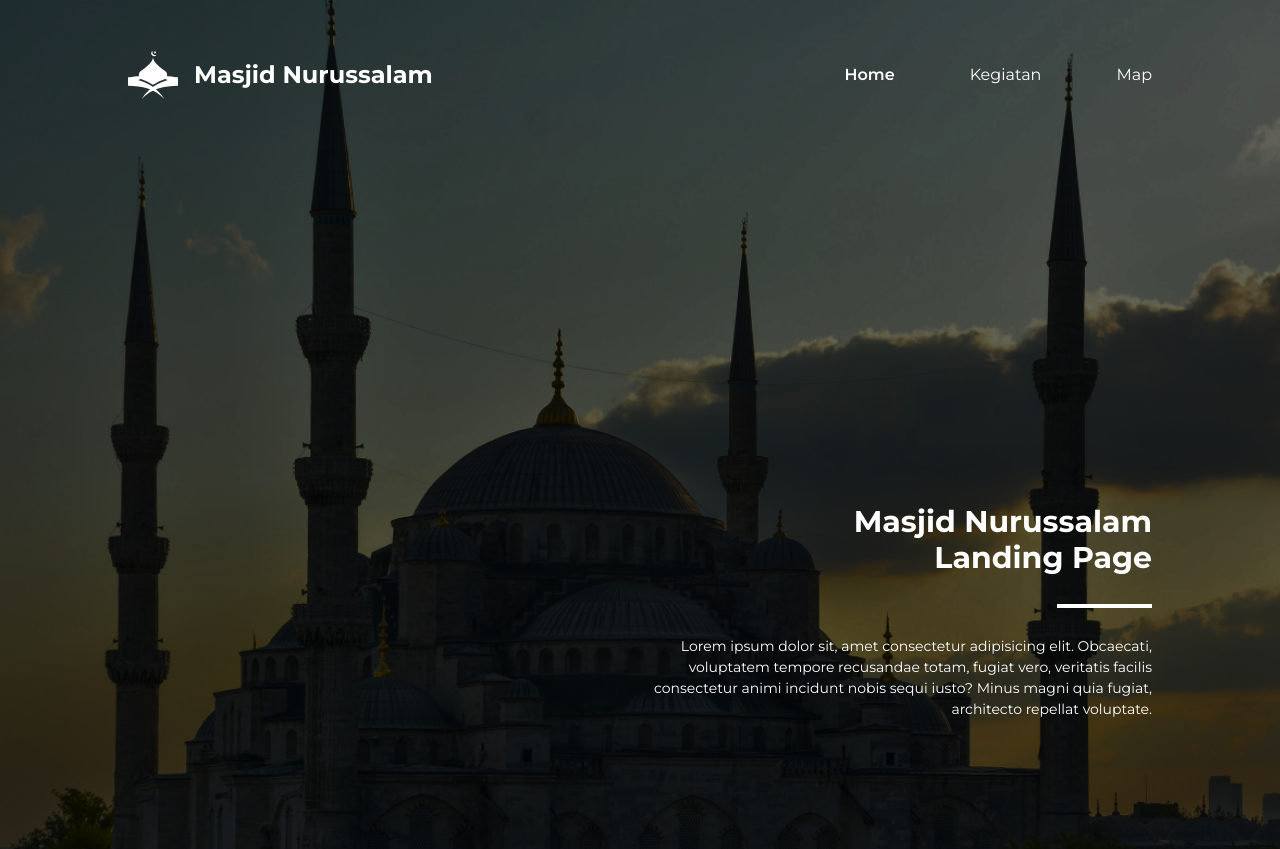
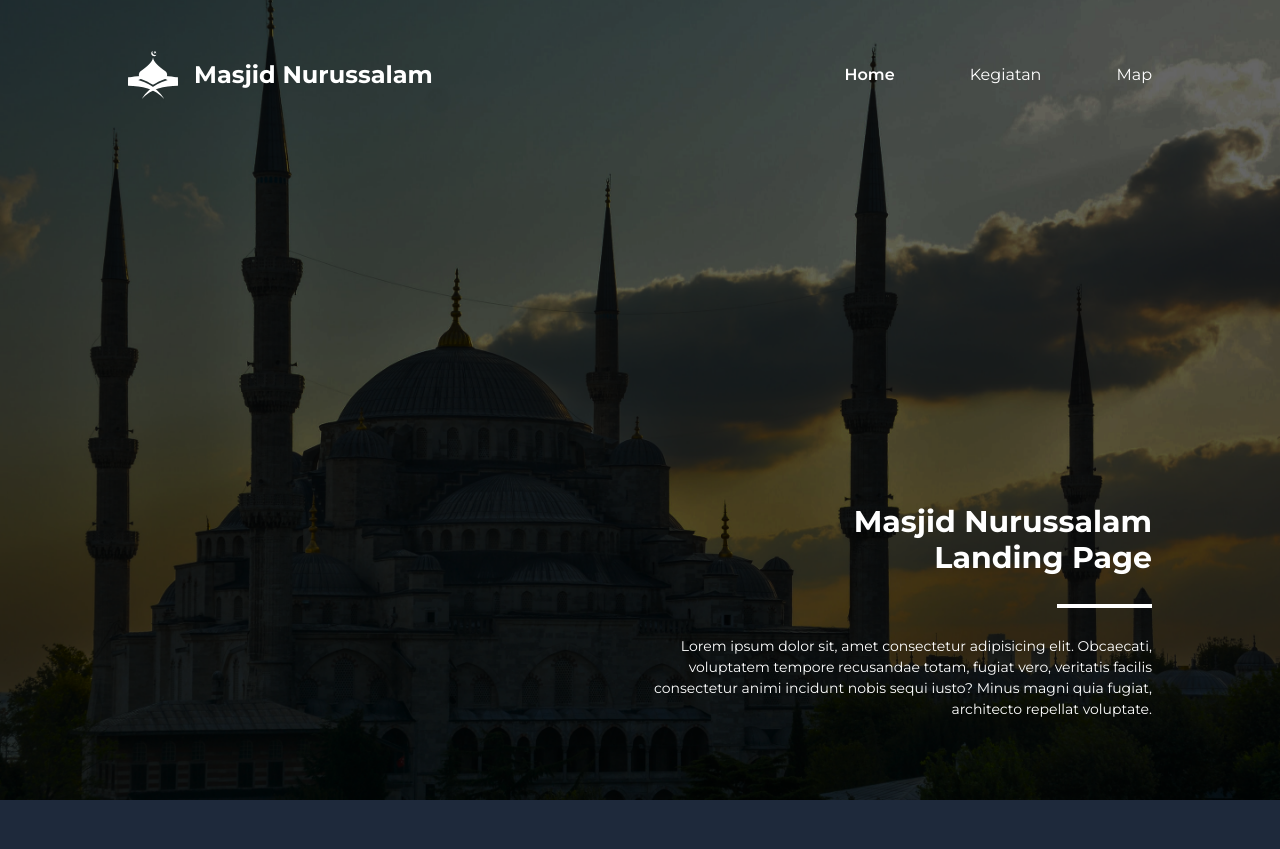
Before and after one commit to kreindo/masjid-template-two, a Next.js app: page / in a window 1280 px wide. Shown: the top 849 px of the page. Built offline with nearby package versions, Linux system fonts and the light colour scheme.

Commit message:
bg adjustment

```diff
--- a/pages/index.tsx
+++ b/pages/index.tsx
@@ -9,7 +9,7 @@ import { KegiatanBox } from 'components/KegiatanBox';
 export default function Home() {
   return (
     <div className="relative min-h-screen bg-slate-800">
-      <div className="relative min-h-[1000px] max-h-[1000px] bg-main-hero bg-no-repeat bg-cover">
+      <div className="relative min-h-[800px] max-h-[800px] bg-main-hero bg-no-repeat bg-cover">
         <Layout title={'Homepage'}>
           <Hero />
         </Layout>
```
